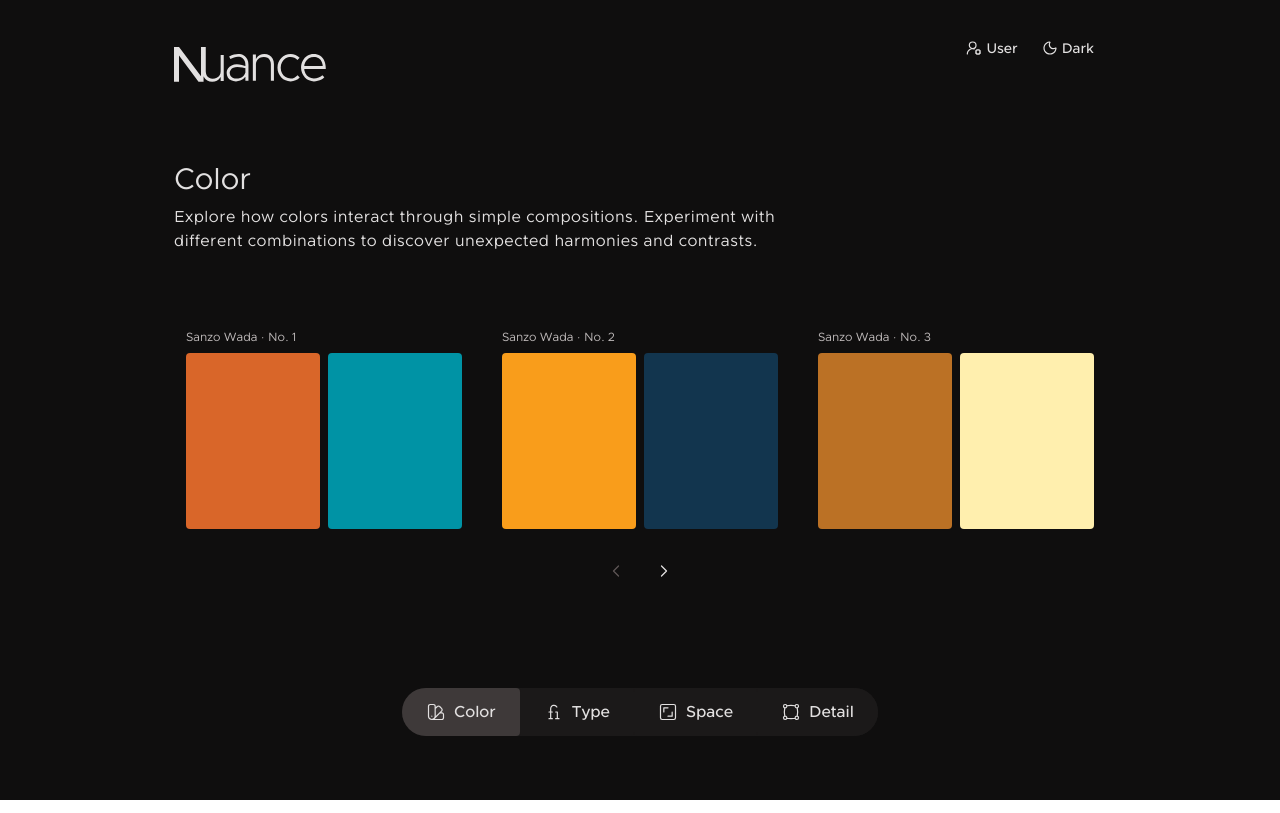
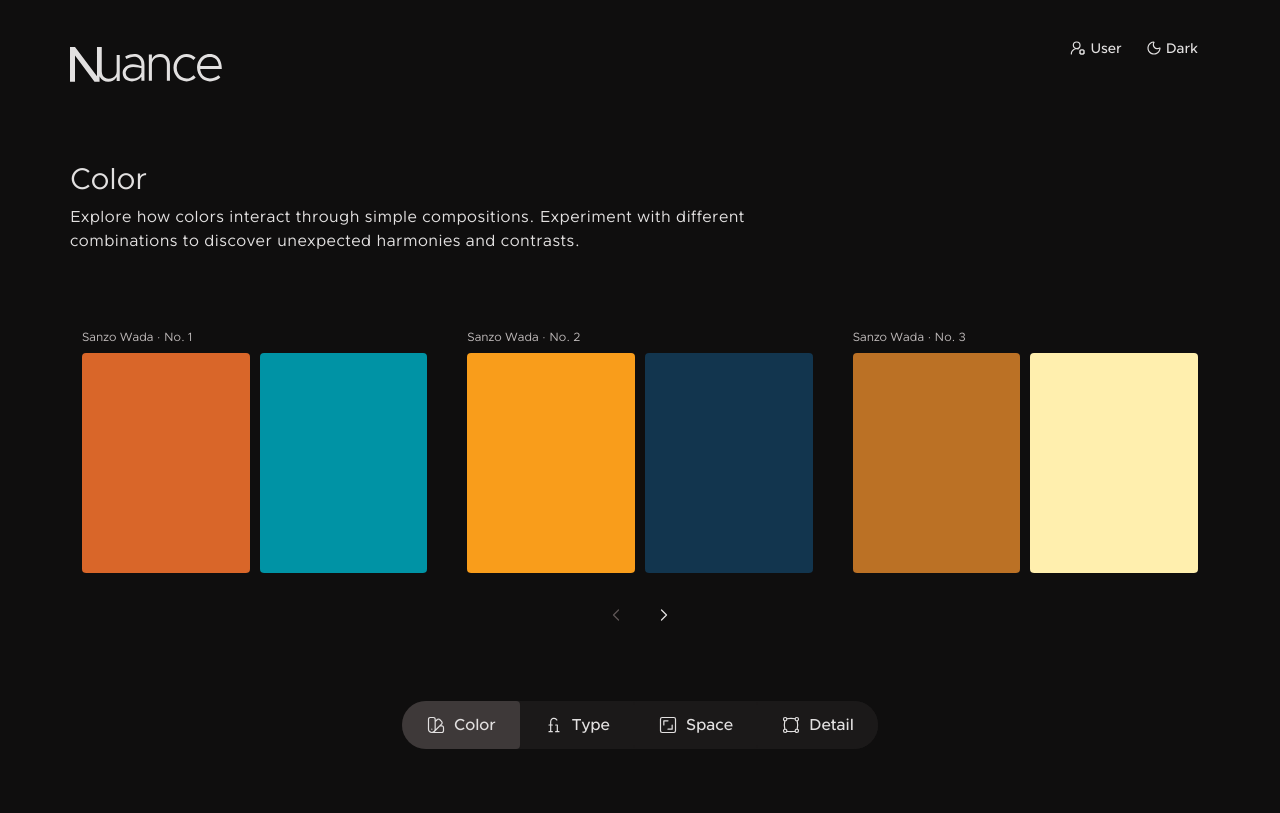
Before and after one commit to cmd1209/Nuance, a React (Vite) app: page / in a window 1280 px wide. Built offline with nearby package versions, Linux system fonts and the light colour scheme.

Commit message:
small correctons plus content width

```diff
--- a/src/nuance/NuanceApp.tsx
+++ b/src/nuance/NuanceApp.tsx
@@ -41,16 +41,8 @@ export default function NuanceApp() {
           : "Explore how colors interact through simple compositions. Experiment with different combinations to discover unexpected harmonies and contrasts."}</p>
       </section>
       {editing ? <section className="nuance-workspace" aria-label="Color manipulation">
-        <div className="workspace-toolbar" aria-label="Composition actions">
-          <div className="composition-source">
-            <Button onClick={() => { dispatch({ type: "back" }); closeEditor(); setNotice(""); }} leadingIcon={<Icon name="back" />}>Back</Button>
-          </div>
-          <div className="workspace-toolbar__actions">
-            {composition.historical && <Button title="Restore historical colors and proportions; two-color originals receive a labeled third color" onClick={() => { dispatch({ type: "reset" }); closeEditor(); setNotice(composition.historical?.originalColorCount === 2 ? "Original pair restored with a Nuance-generated third color for the editor." : "Original Wada combination restored."); }}>Reset</Button>}
-            <Button onClick={savePng} disabled={exporting} trailingIcon={<Icon name="download" />}>{exporting ? "Exporting…" : "Save"}</Button>
-          </div>
-        </div>
-        <div className="nuance-stage"><div className="artwork-anchor">
+        <div className="nuance-stage">
+          <div className="artwork-anchor">
           <p className="composition-source__name">{paletteAttribution(composition)}</p>
           <Artwork composition={composition} selectedColorId={state.selectedColorId}
             onSelect={id => { dispatch({ type: "select-color", colorId: id }); setAdjusting(true); }}
@@ -63,6 +55,15 @@ export default function NuanceApp() {
             onClick={() => { dispatch({ type: "add", hex: nextColor(composition) }); closeEditor(); }}><Icon name="plus" size={20} /></Button>
           {adjusting && selected && <ColorEditor color={selected} onChange={hex => dispatch({ type: "color", colorId: selected.id, hex })} onClose={closeEditor} />}
         </div></div>
+        <div className="workspace-toolbar" aria-label="Composition actions">
+          <div className="composition-source">
+            <Button onClick={() => { dispatch({ type: "back" }); closeEditor(); setNotice(""); }} leadingIcon={<Icon name="back" />}>Back</Button>
+          </div>
+          <div className="workspace-toolbar__actions">
+            {composition.historical && <Button title="Restore historical colors and proportions; two-color originals receive a labeled third color" onClick={() => { dispatch({ type: "reset" }); closeEditor(); setNotice(composition.historical?.originalColorCount === 2 ? "Original pair restored with a Nuance-generated third color for the editor." : "Original Wada combination restored."); }}>Reset</Button>}
+            <Button onClick={savePng} disabled={exporting} trailingIcon={<Icon name="download" />}>{exporting ? "Exporting…" : "Save"}</Button>
+          </div>
+        </div>
       </section> : <section className="nuance-palettes" aria-label="Palette suggestions">
         <PaletteSlider palettes={state.suggestions} activeId={state.activeCompositionId}
           onSelect={palette => { dispatch({ type: "select-palette", palette }); closeEditor(); setNotice(""); }} />
--- a/src/nuance/components/PaletteCard.tsx
+++ b/src/nuance/components/PaletteCard.tsx
@@ -1,8 +1,8 @@
 import { paletteAttribution, type Composition } from "../domain/composition";
 import { computeLayout, paintedRect } from "../domain/layout";
 
-export function PaletteCard({ composition, highlighted, onSelect }: { composition: Composition; highlighted: boolean; onSelect: () => void }) {
-  return <button type="button" className={`palette-card ${highlighted ? "is-highlighted" : ""}`} onClick={onSelect}
+export function PaletteCard({ composition, onSelect }: { composition: Composition; onSelect: () => void }) {
+  return <button type="button" className="palette-card" onClick={onSelect}
     aria-label={`Edit ${composition.name}: ${composition.colors.map(c => c.hex).join(", ")}`}>
     <span className="palette-card__label">{paletteAttribution(composition)}</span>
     <span className="palette-card__artwork" aria-hidden="true">
--- a/src/nuance/components/PaletteSlider.tsx
+++ b/src/nuance/components/PaletteSlider.tsx
@@ -67,7 +67,7 @@ export function PaletteSlider({ palettes, activeId, onSelect }: {
   return <div className="palette-slider" role="region" aria-roledescription="carousel" aria-label="Color palettes">
     <div ref={viewport} id={id} className="palette-slider__viewport" role="group" tabIndex={0} aria-label="Scroll palettes with left and right arrow keys" onKeyDown={navigate}>
       {pages.map((page, index) => <div key={page[0].id} className="palette-slider__page" role="group" aria-roledescription="slide" aria-label={`Palettes ${index * pageSize + 1} to ${Math.min((index + 1) * pageSize, palettes.length)} of ${palettes.length}`}>
-        {page.map(palette => <PaletteCard key={palette.id} composition={palette} highlighted={activeId === palette.id} onSelect={() => onSelect(palette)} />)}
+        {page.map(palette => <PaletteCard key={palette.id} composition={palette} onSelect={() => onSelect(palette)} />)}
       </div>)}
     </div>
     {bounds.overflowing && <div className="palette-slider__navigation" role="group" aria-label="Palette navigation">
--- a/src/nuance/nuance.css
+++ b/src/nuance/nuance.css
@@ -30,9 +30,9 @@
 
 .nuance-app {
     /* Frame dimensions are measured source values, not new library tokens. */
-    --content-width: 932px;
-    --instructions-width: 640px;
-    --artwork-width: 500px;
+    --content-width: 1140px;
+    --instructions-width: 780px;
+    --artwork-width: 640px;
     box-sizing: border-box;
     display: flex;
     flex-direction: column;
@@ -219,10 +219,14 @@
     transition: background-color 120ms ease;
 }
 
-.palette-card.is-highlighted,
-.palette-card:hover,
 .palette-card:focus-visible {
     background: var(--color-bg-surface-hover);
+}
+
+@media (hover: hover) and (pointer: fine) {
+    .palette-card:hover {
+        background: var(--color-bg-surface-hover);
+    }
 }
 
 /* Labels stay in flow so the slider reserves space for attribution. */
@@ -289,7 +293,6 @@
 
 .nuance-stage {
     display: flex;
-    flex: 1 0 auto;
     justify-content: center;
     align-items: center;
     padding: var(--padding-xl) var(--padding-lg);
```
